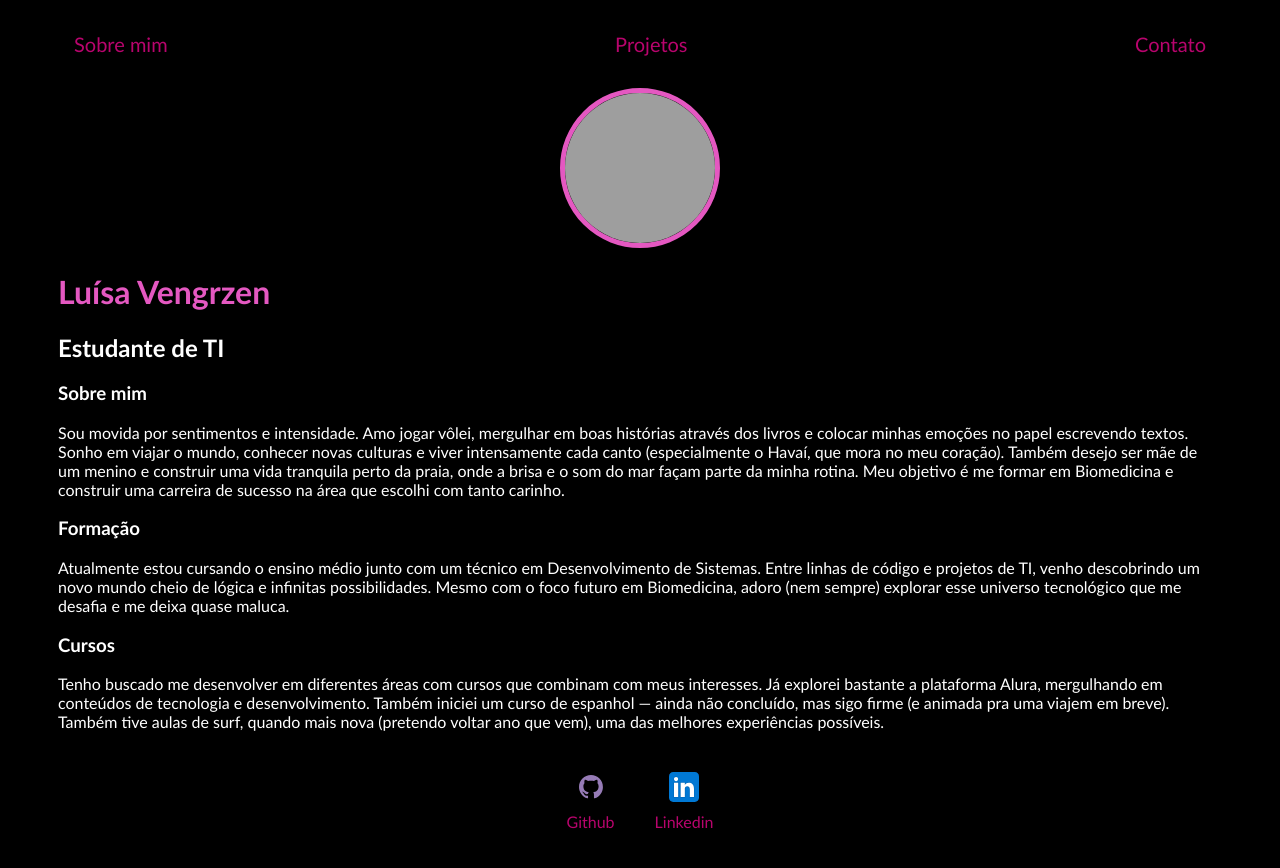
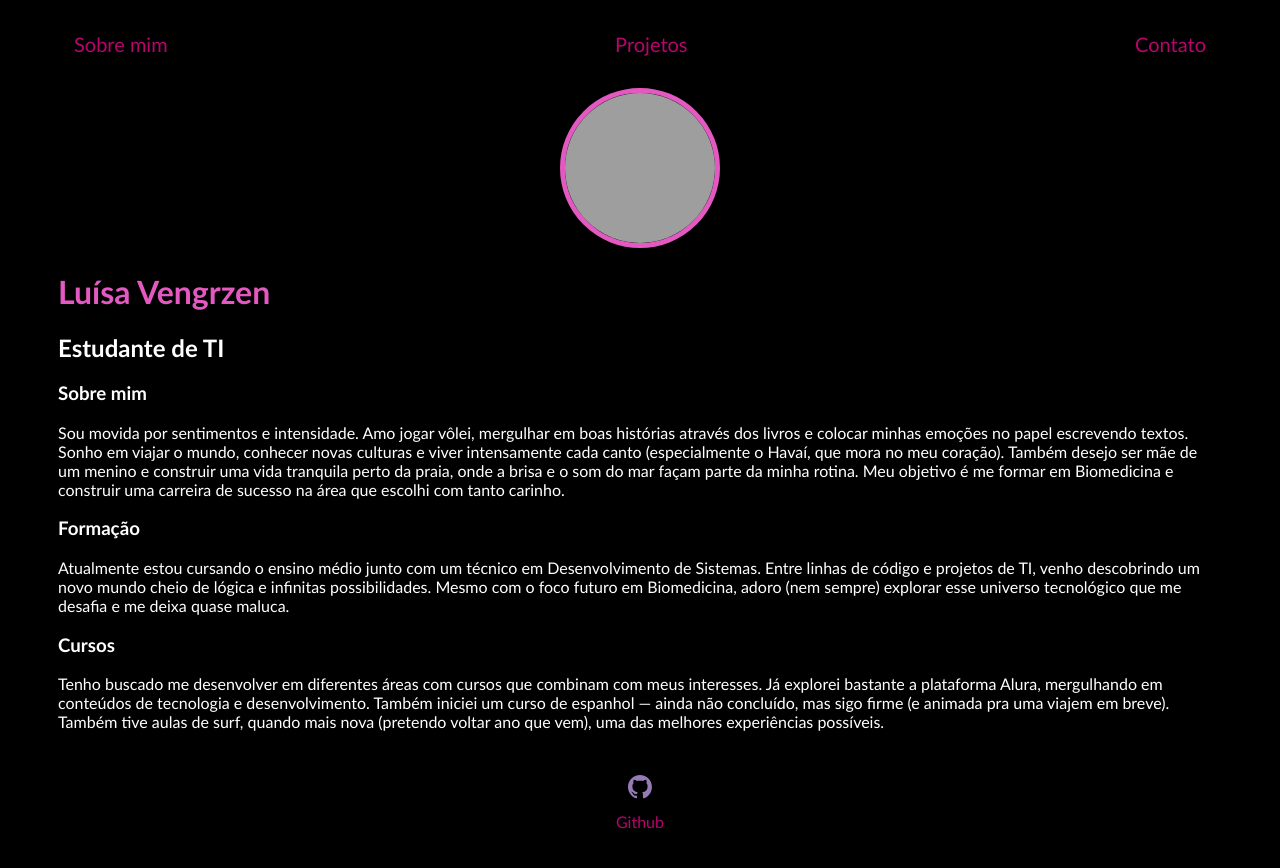
Before and after one commit to vluisaa/site-luisa, a plain HTML site: page index.html in a window 1280 px wide. Drawn offline with Linux system fonts and the light colour scheme; grey boxes are pictures that could not be loaded.

Commit message:
Update index.html

```diff
--- a/index.html
+++ b/index.html
@@ -71,13 +71,9 @@
         </main>
 
         <footer>
-            <a href="https://github.com/AdrianaSaty" target="_blank" rel="noopener noreferrer">
+            <a href="https://github.com/vluisaa" target="_blank" rel="noopener noreferrer">
                 <img src="github.svg"></img>
                 <p>Github</p>
-            </a>
-            <a href="https://www.linkedin.com/in/adriana-saty-bertelli/" target="_blank" rel="noopener noreferrer">
-                <img src="linkedin.svg"></img>
-                <p>Linkedin</p>
             </a>
 
         </footer>
```
